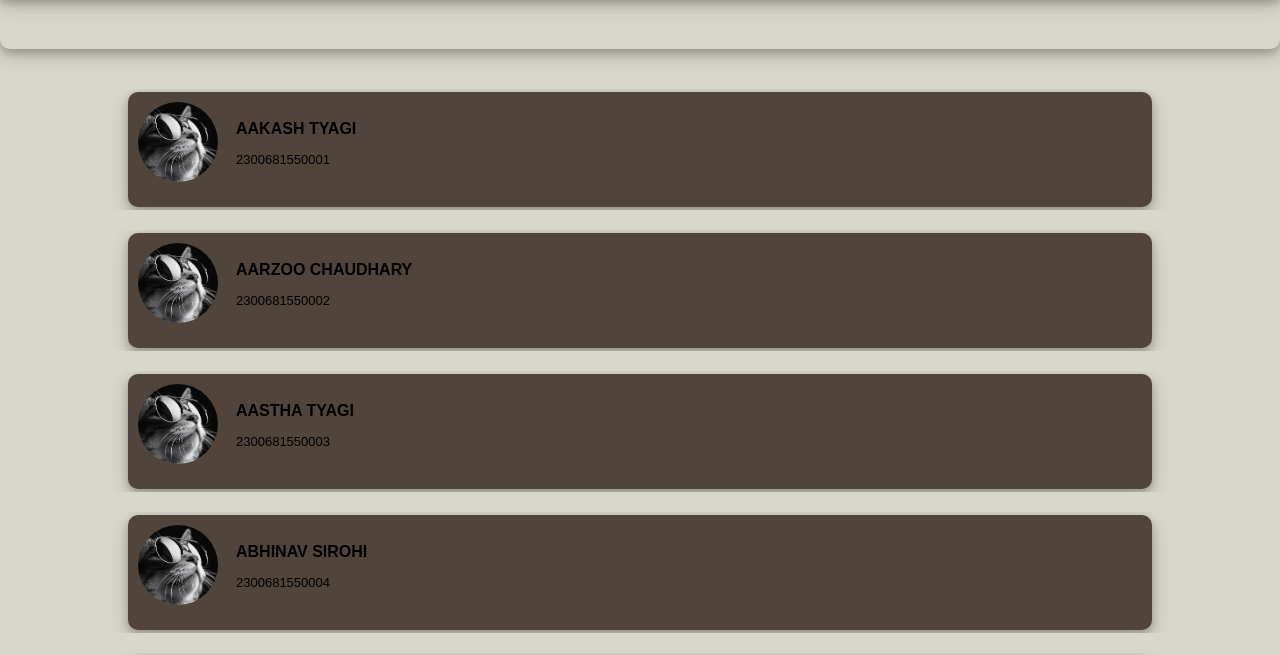
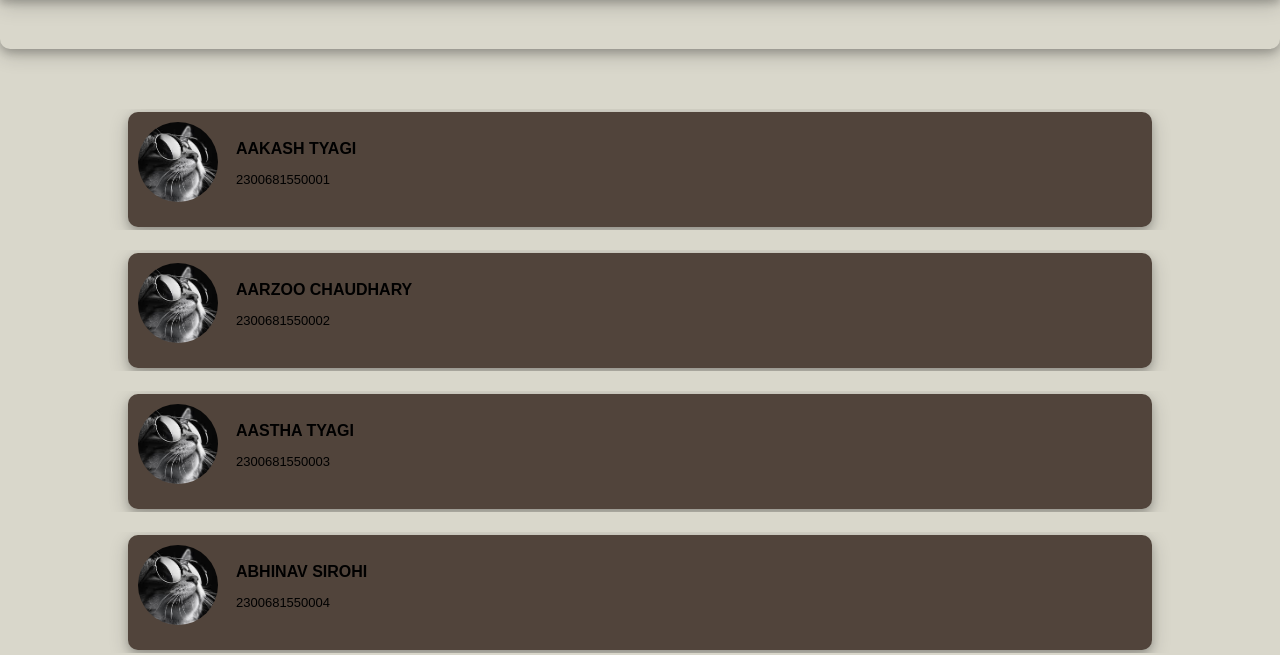
Before and after one commit to jatintaliyan/main-web, a plain HTML site: page index.html in a window 1280 px wide. Shown: the part 71-726 px from the top of the page. Drawn offline with Linux system fonts and the light colour scheme.

Commit message:
Update index.html

```diff
--- a/index.html
+++ b/index.html
@@ -110,7 +110,7 @@
     </div>
     <div class="unheader"></div>
 
-    <div class="accordian" style="margin-top: 40px">
+    <div class="accordian" style="margin-top: 60px">
       <div>
         <input
           type="checkbox"
```
